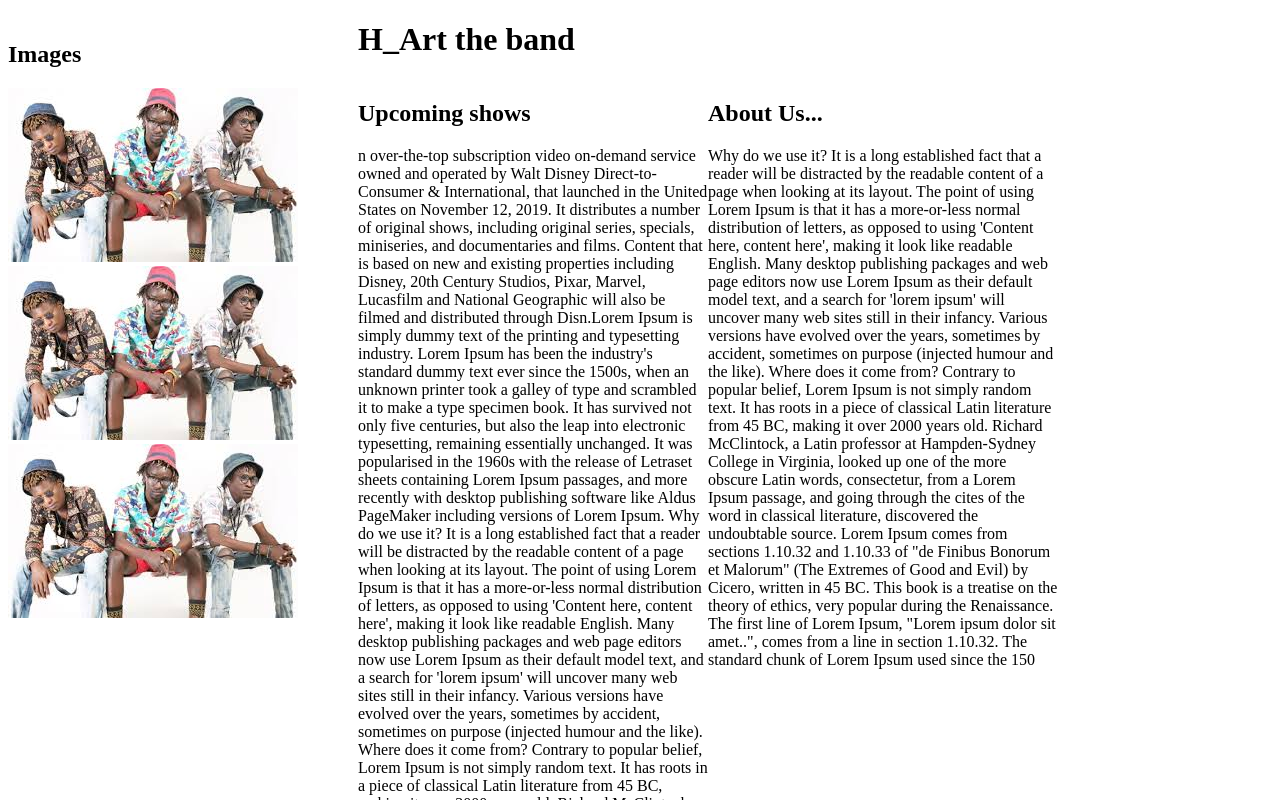
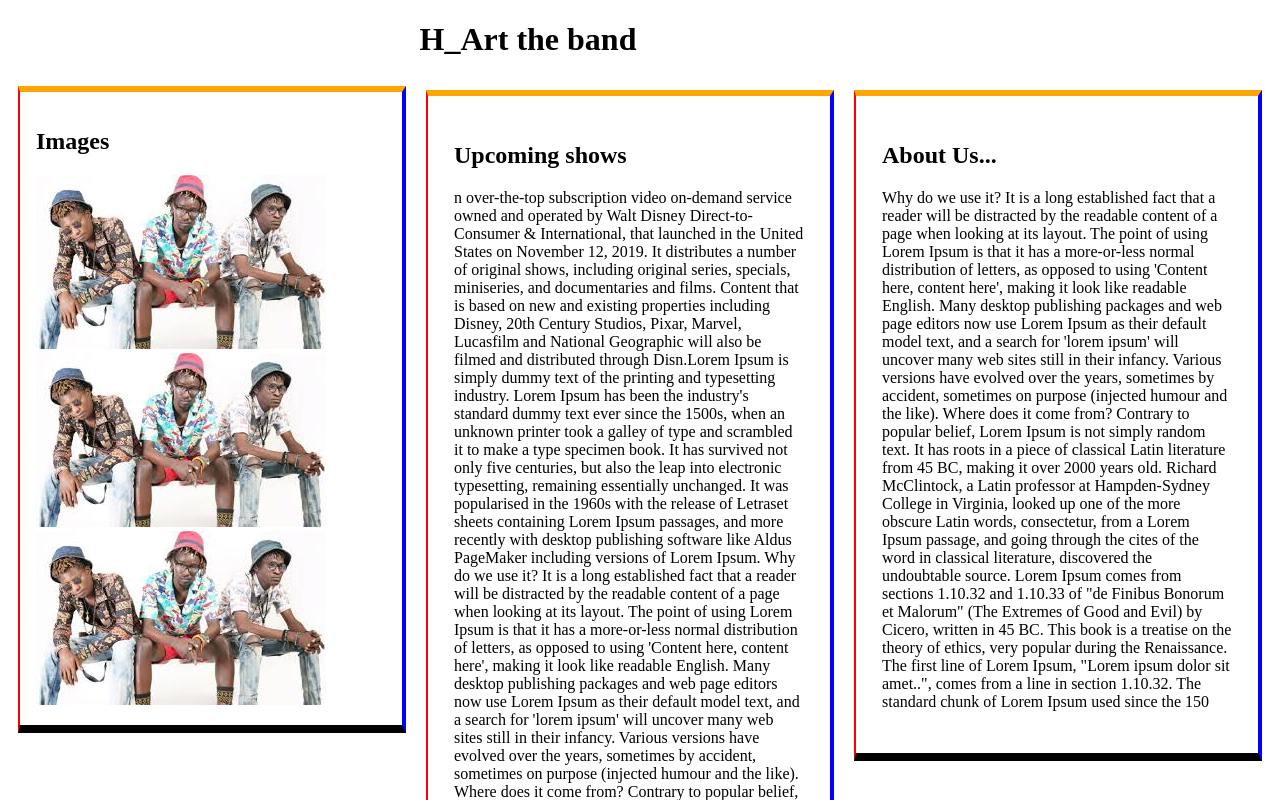
Before and after one commit to Nasseh123/favourite-band-website, a plain HTML site: page index.html in a window 1280 px wide. Shown: the top 800 px of the page. Drawn offline with Linux system fonts and the light colour scheme.

Commit message:
final commit

```diff
--- a/css/styles.css
+++ b/css/styles.css
@@ -1,18 +1,44 @@
-img{
-    float:;
-
-}
-
 .sidebar{
     width:30;
     float: left;
     background-color:aqua;
-
+    border-left: 2px solid red;
+  border-right: 4px solid blue;
+  border-top: 6px solid orange;
+  border-bottom: 8px solid black;
+  padding: 16px;
+  margin: 20px;
+  margin-top: 20px;
+  background-color: aquamarine;
 }
 
 .column{
     width: 350px;
     float: left;
+    border-left: 2px solid red;
+  border-right: 4px solid blue;
+  border-top: 6px solid orange;
+  border-bottom: 8px solid black;
+  padding: 26px;
+
+  margin: 10px;
+  background-color:white;
+}
+.he{
+  text-align:center ;
+  margin-right: 50%;
+}
+.column2{
+    width: 350px;
+    float: left;
+    border-left: 2px solid red;
+  border-right: 4px solid blue;
+  border-top: 6px solid orange;
+  border-bottom: 8px solid black;
+  padding: 16px;
+  margin: 10px;
+  margin-top: 65px;
+  background-color:white;
 }
 .column1{
     width: 350px;
--- a/index.html
+++ b/index.html
@@ -6,13 +6,13 @@
     </head>
     <body>
 
-        <div class="column">
+        <div class="column2">
             <h2>Images</h2>
         <img src="images/download1.jpeg" alt="H_art the ban Image">
         <img src="images/download1.jpeg" alt="H_art the ban Image">
         <img src="images/download1.jpeg" alt="H_art the ban Image">
     </div >
-        <h1>H_Art the band </h1>
+        <h1 class="he">H_Art the band </h1>
     <div class="column">
          <h2>Upcoming shows</h2>
          <p> n over-the-top subscription video on-demand service owned and operated by Walt Disney Direct-to-Consumer & International, that launched in the United States on November 12, 2019. It distributes a number of original shows, including original series, specials, miniseries, and documentaries and films. Content that is based on new and existing properties including Disney, 20th Century Studios, Pixar, Marvel, Lucasfilm and National Geographic will also be filmed and distributed through Disn.Lorem Ipsum is simply dummy text of the printing and typesetting industry. Lorem Ipsum has been the industry's standard dummy text ever since the 1500s, when an unknown printer took a galley of type and scrambled it to make a type specimen book. It has survived not only five centuries, but also the leap into electronic typesetting, remaining essentially unchanged. It was popularised in the 1960s with the release of Letraset sheets containing Lorem Ipsum passages, and more recently with desktop publishing software like Aldus PageMaker including versions of Lorem Ipsum.
```
